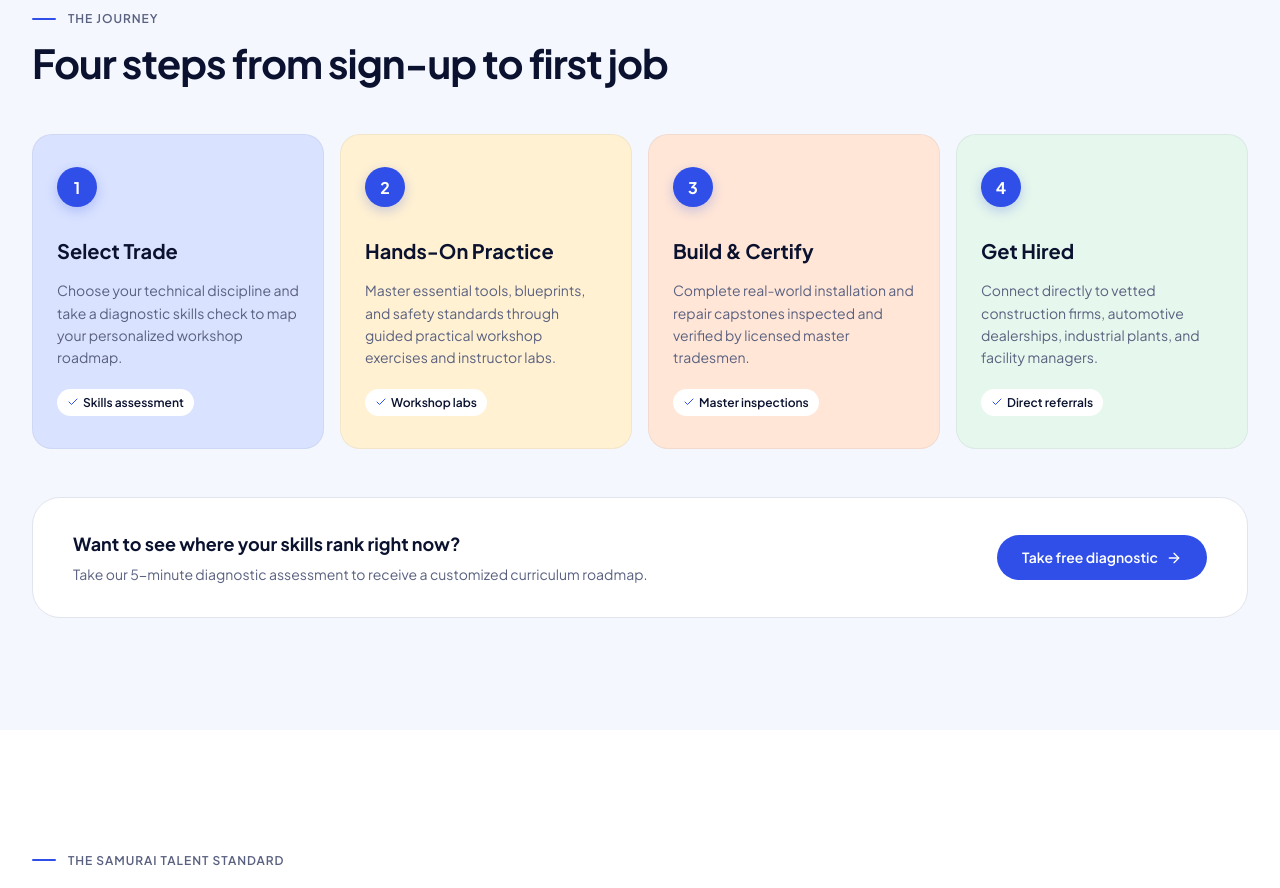
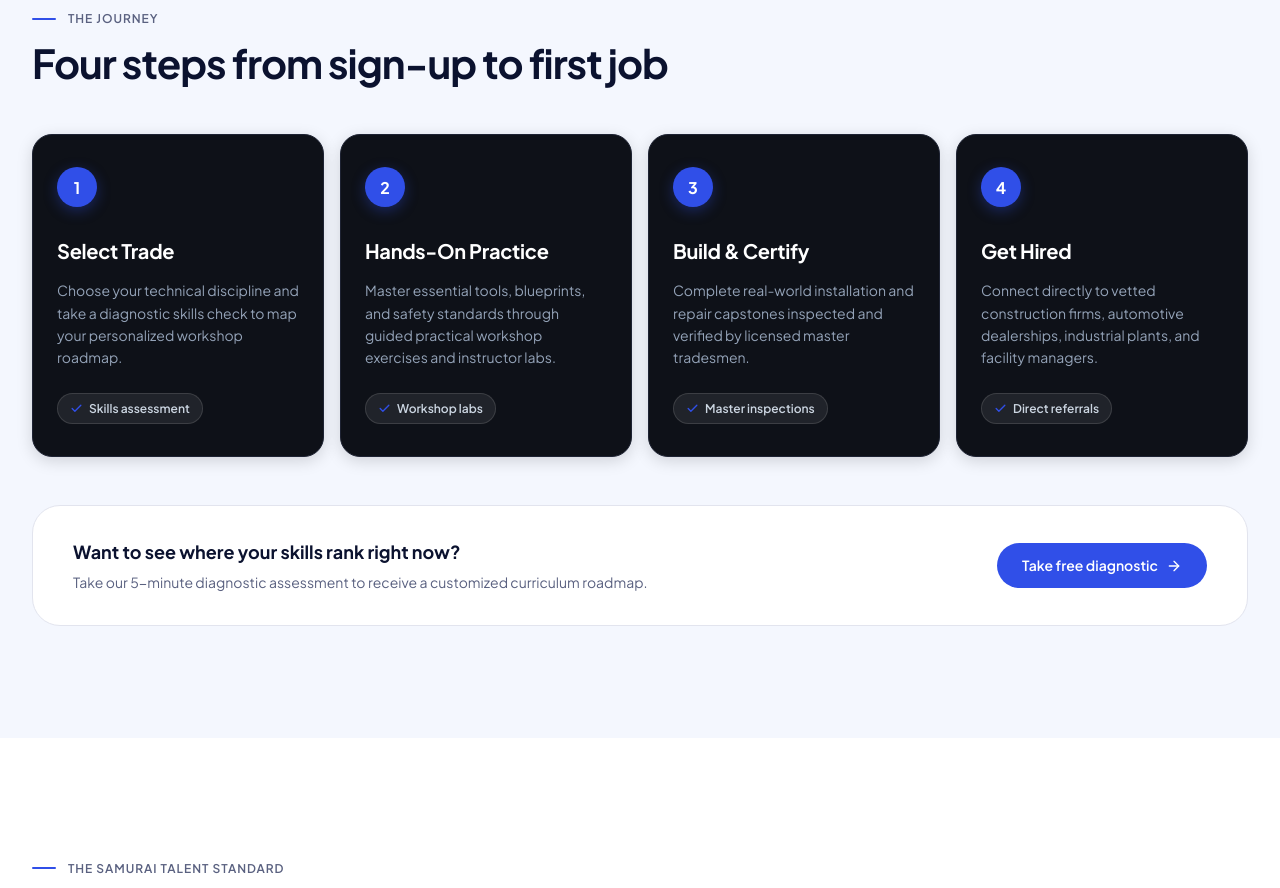
Before and after one commit to Asif-Ali-Dewan/japan-project, a React (Vite) app: page / in a window 1280 px wide. Shown: the part 5400-6288 px from the top of the page. Built offline with nearby package versions, Linux system fonts and the light colour scheme.

Commit message:
Update THE JOURNEY section: keep 1234 in blue, recolor cards in charcoal and ash

```diff
--- a/src/components/StepsSection.jsx
+++ b/src/components/StepsSection.jsx
@@ -14,7 +14,7 @@ export default function StepsSection({ onOpenAuth }) {
           </h2>
         </div>
 
-        {/* 4 Steps Grid (Each with pastel tint & blue numbered circle per PDF rule) */}
+        {/* 4 Steps Grid (Deep Charcoal & Ash with Blue 1, 2, 3, 4 Circles) */}
         <div
           style={{
             display: 'grid',
@@ -28,19 +28,32 @@ export default function StepsSection({ onOpenAuth }) {
             <div
               key={step.number}
               style={{
-                backgroundColor: step.bg,
-                borderRadius: 'var(--r-lg)',
+                backgroundColor: '#0E1118',
+                borderRadius: '20px',
                 padding: '32px 24px',
                 display: 'flex',
                 flexDirection: 'column',
                 justifyContent: 'space-between',
-                minHeight: '280px',
-                border: '1px solid rgba(11, 18, 47, 0.05)',
+                minHeight: '290px',
+                border: '1px solid #1E2333',
+                boxShadow: '0 4px 16px rgba(0, 0, 0, 0.15)',
+                transition: 'all 0.25s cubic-bezier(0.2, 0, 0, 1)',
+                boxSizing: 'border-box',
                 position: 'relative',
+              }}
+              onMouseEnter={(e) => {
+                e.currentTarget.style.transform = 'translateY(-4px)';
+                e.currentTarget.style.borderColor = '#334155';
+                e.currentTarget.style.boxShadow = '0 16px 36px rgba(0, 0, 0, 0.3)';
+              }}
+              onMouseLeave={(e) => {
+                e.currentTarget.style.transform = 'translateY(0)';
+                e.currentTarget.style.borderColor = '#1E2333';
+                e.currentTarget.style.boxShadow = '0 4px 16px rgba(0, 0, 0, 0.15)';
               }}
             >
               <div>
-                {/* Blue numbered circle matching the PDF requirement */}
+                {/* 1 2 3 4 in Royal Blue circle */}
                 <div
                   style={{
                     width: '40px',
@@ -54,7 +67,7 @@ export default function StepsSection({ onOpenAuth }) {
                     fontSize: '16px',
                     fontWeight: '700',
                     marginBottom: '28px',
-                    boxShadow: '0 4px 12px rgba(48, 79, 232, 0.25)',
+                    boxShadow: '0 4px 14px rgba(48, 79, 232, 0.35)',
                   }}
                 >
                   {step.number}
@@ -64,33 +77,35 @@ export default function StepsSection({ onOpenAuth }) {
                   style={{
                     fontSize: '20px',
                     fontWeight: '700',
-                    color: 'var(--navy)',
+                    color: '#FFFFFF',
                     marginBottom: '12px',
+                    letterSpacing: '-0.015em',
                   }}
                 >
                   {step.title}
                 </h3>
 
-                <p style={{ fontSize: '14px', lineHeight: '1.6', color: 'var(--muted)' }}>
+                <p style={{ fontSize: '14px', lineHeight: '1.6', color: '#94A3B8' }}>
                   {step.description}
                 </p>
               </div>
 
-              <div style={{ marginTop: '20px' }}>
+              <div style={{ marginTop: '24px' }}>
                 <span
                   style={{
                     fontSize: '12px',
                     fontWeight: '600',
-                    color: 'var(--navy)',
-                    backgroundColor: '#FFFFFF',
-                    padding: '4px 10px',
+                    color: '#CBD5E1',
+                    backgroundColor: 'rgba(255, 255, 255, 0.08)',
+                    border: '1px solid rgba(255, 255, 255, 0.12)',
+                    padding: '5px 12px',
                     borderRadius: 'var(--r-pill)',
                     display: 'inline-flex',
                     alignItems: 'center',
-                    gap: '4px',
+                    gap: '6px',
                   }}
                 >
-                  <Check size={12} color="var(--blue)" />
+                  <Check size={13} color="var(--blue)" strokeWidth={2.5} />
                   {step.highlight}
                 </span>
               </div>
--- a/src/data/courses.js
+++ b/src/data/courses.js
@@ -271,7 +271,7 @@ export const stepsData = [
     number: "1",
     title: "Select Trade",
     description: "Choose your technical discipline and take a diagnostic skills check to map your personalized workshop roadmap.",
-    bg: "var(--lav)",
+    bg: "#0E1118",
     pillColor: "var(--blue)",
     pillText: "#FFFFFF",
     highlight: "Skills assessment"
@@ -280,8 +280,8 @@ export const stepsData = [
     number: "2",
     title: "Hands-On Practice",
     description: "Master essential tools, blueprints, and safety standards through guided practical workshop exercises and instructor labs.",
-    bg: "var(--cream)",
-    pillColor: "var(--amber)",
+    bg: "#0E1118",
+    pillColor: "var(--blue)",
     pillText: "#FFFFFF",
     highlight: "Workshop labs"
   },
@@ -289,8 +289,8 @@ export const stepsData = [
     number: "3",
     title: "Build & Certify",
     description: "Complete real-world installation and repair capstones inspected and verified by licensed master tradesmen.",
-    bg: "var(--peach)",
-    pillColor: "var(--orange)",
+    bg: "#0E1118",
+    pillColor: "var(--blue)",
     pillText: "#FFFFFF",
     highlight: "Master inspections"
   },
@@ -298,8 +298,8 @@ export const stepsData = [
     number: "4",
     title: "Get Hired",
     description: "Connect directly to vetted construction firms, automotive dealerships, industrial plants, and facility managers.",
-    bg: "var(--mint)",
-    pillColor: "var(--green)",
+    bg: "#0E1118",
+    pillColor: "var(--blue)",
     pillText: "#FFFFFF",
     highlight: "Direct referrals"
   }
```
